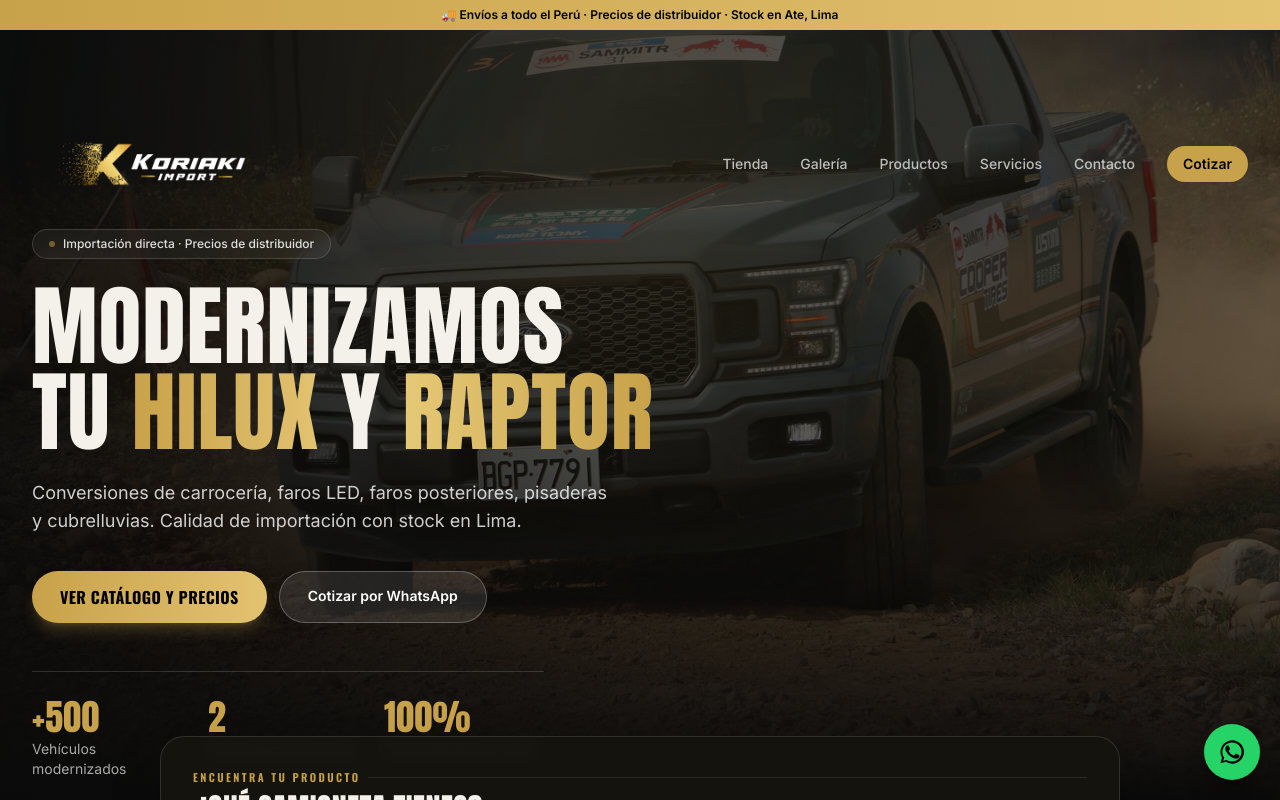
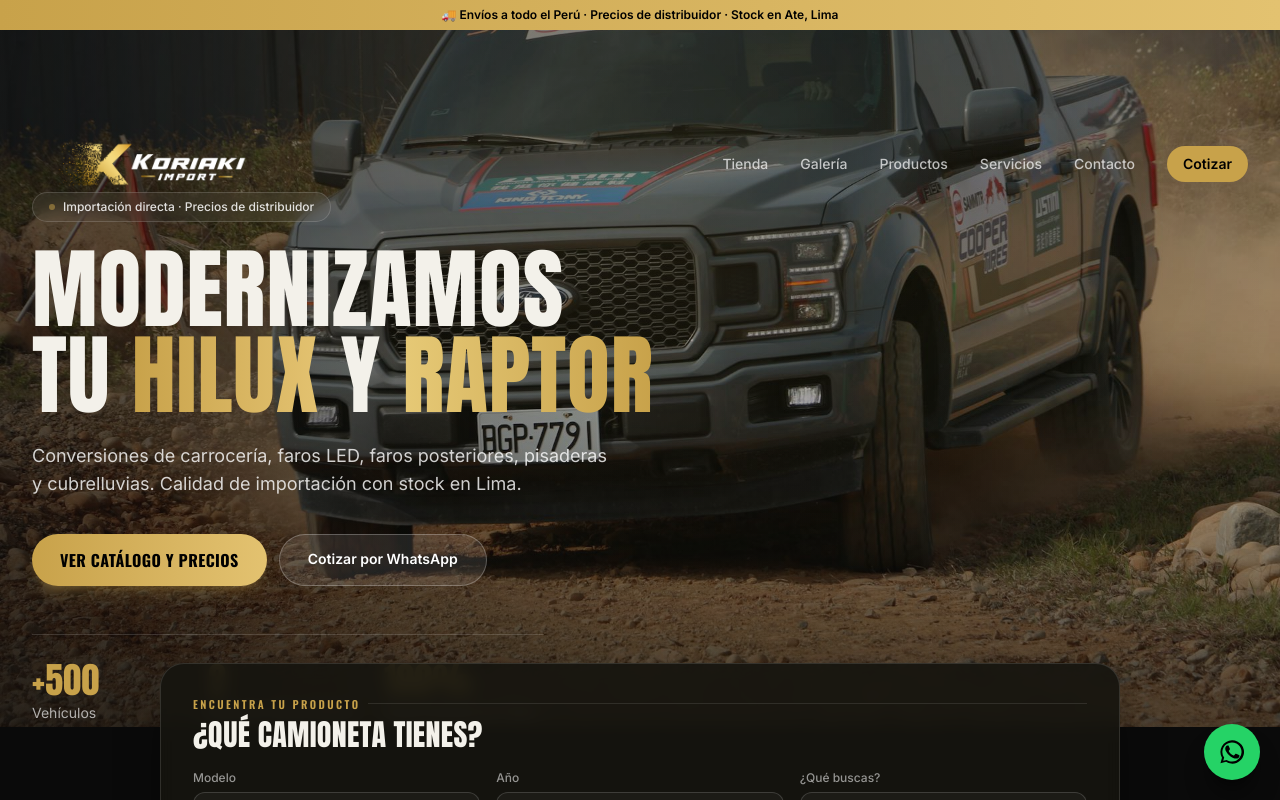
Before and after one commit to jeancarrascodv/koriaki-import, a Next.js app: page / in a window 1280 px wide. Shown: the top 800 px of the page. Built offline with nearby package versions, Linux system fonts and the light colour scheme.

Commit message:
Reduce hero overlay and height

```diff
--- a/src/components/Hero.tsx
+++ b/src/components/Hero.tsx
@@ -3,7 +3,7 @@
 
 export function Hero() {
   return (
-    <section id="top" className="relative min-h-[100svh] overflow-hidden">
+    <section id="top" className="relative min-h-[82svh] overflow-hidden">
       {/* Full-bleed background photo */}
       <Image
         src="/img/hero-night.jpg"
@@ -14,11 +14,11 @@
         className="object-cover"
       />
       {/* Overlays */}
-      <div className="absolute inset-0 bg-gradient-to-b from-background/70 via-background/55 to-background" />
-      <div className="absolute inset-0 bg-gradient-to-r from-background/85 via-background/30 to-transparent" />
+      <div className="absolute inset-0 bg-gradient-to-b from-background/45 via-background/25 to-background/70" />
+      <div className="absolute inset-0 bg-gradient-to-r from-background/55 via-background/15 to-transparent" />
       <div className="pointer-events-none absolute -top-20 left-1/4 h-[420px] w-[680px] rounded-full bg-accent/15 blur-[150px]" />
 
-      <div className="relative mx-auto flex min-h-[100svh] max-w-7xl flex-col justify-center px-5 pb-16 pt-28 sm:px-8">
+      <div className="relative mx-auto flex min-h-[82svh] max-w-7xl flex-col justify-center px-5 pb-16 pt-28 sm:px-8">
         <div className="max-w-3xl translate-y-20">
           <div className="reveal inline-flex items-center gap-2 rounded-full border border-white/15 bg-white/5 px-4 py-1.5 text-xs font-medium text-white/85 backdrop-blur">
             <span className="h-1.5 w-1.5 animate-pulse rounded-full bg-accent" />
--- a/src/components/Nav.tsx
+++ b/src/components/Nav.tsx
@@ -27,7 +27,7 @@
     <header
       className={`fixed inset-x-0 top-0 z-50 transition-all duration-300 ${
         scrolled
-          ? "bg-background/85 backdrop-blur-md border-b border-white/10"
+          ? "bg-background/70 backdrop-blur-md border-b border-white/10"
           : "bg-transparent"
       }`}
     >
```
